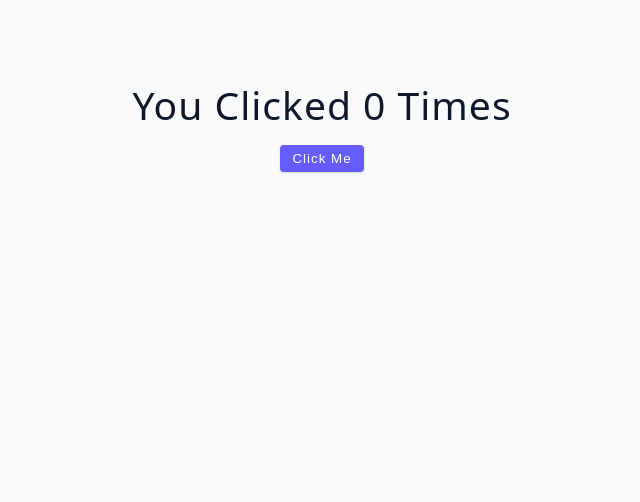
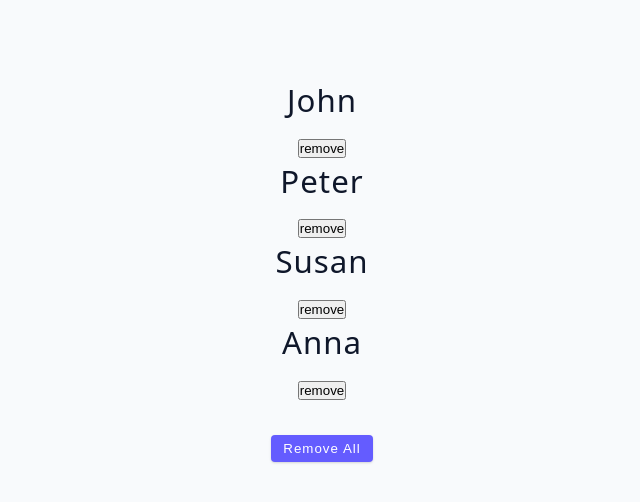
Before and after one commit to Dannizzzzz/03-advanced-react, a React (Vite) app: page / in a window 1280 px wide. Shown: the top 502 px of the page, without its empty margins (318-958 px from the left). Built offline with nearby package versions, Linux system fonts and the light colour scheme.

Commit message:
01-useState/03-useState-array

```diff
--- a/src/App.jsx
+++ b/src/App.jsx
@@ -1,4 +1,4 @@
-import Example from './tutorial/01-useState/02-useState-basics';
+import Example from './tutorial/01-useState/03-useState-array';
 
 function App() {
   return (
--- a/src/tutorial/01-useState/03-useState-array.jsx
+++ b/src/tutorial/01-useState/03-useState-array.jsx
@@ -1,5 +1,37 @@
+import { data } from '../../data';
+import React from 'react';
+
 const UseStateArray = () => {
-  return <h2>useState array example</h2>;
+  const [people, setPeople] = React.useState(data);
+  const removeOne = (id) => {
+    setPeople(people.filter((p) => p.id !== id));
+  };
+  const removeAll = () => {
+    setPeople([]);
+  };
+  return (
+    <>
+      {people.map((person) => {
+        const { id, name } = person;
+        return (
+          <div key={id}>
+            <h3>{name}</h3>
+            <button type="button" onClick={() => removeOne(id)}>
+              remove
+            </button>
+          </div>
+        );
+      })}
+      <button
+        type="button"
+        style={{ marginTop: '2rem' }}
+        className="btn"
+        onClick={removeAll}
+      >
+        remove all
+      </button>
+    </>
+  );
 };
 
 export default UseStateArray;
```
